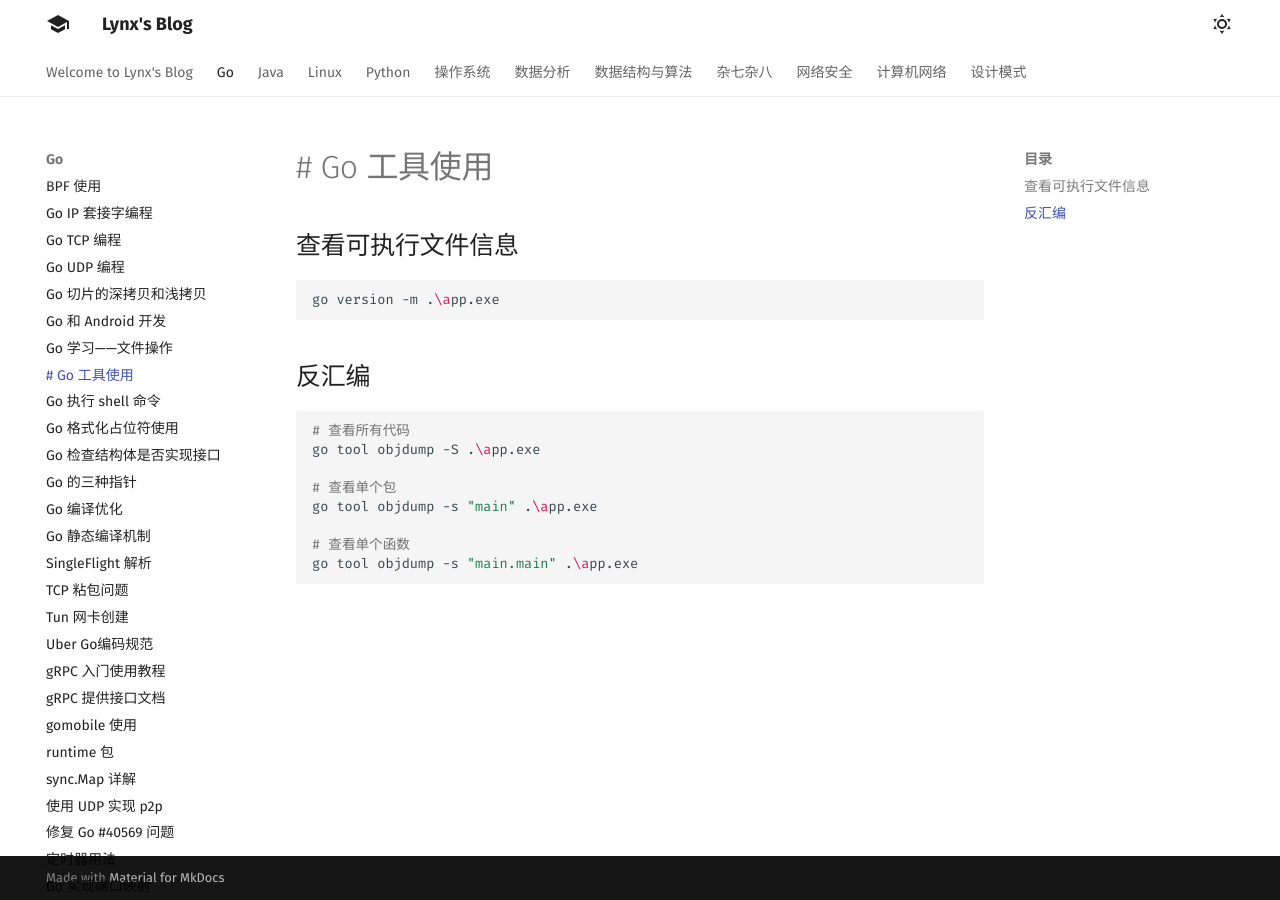
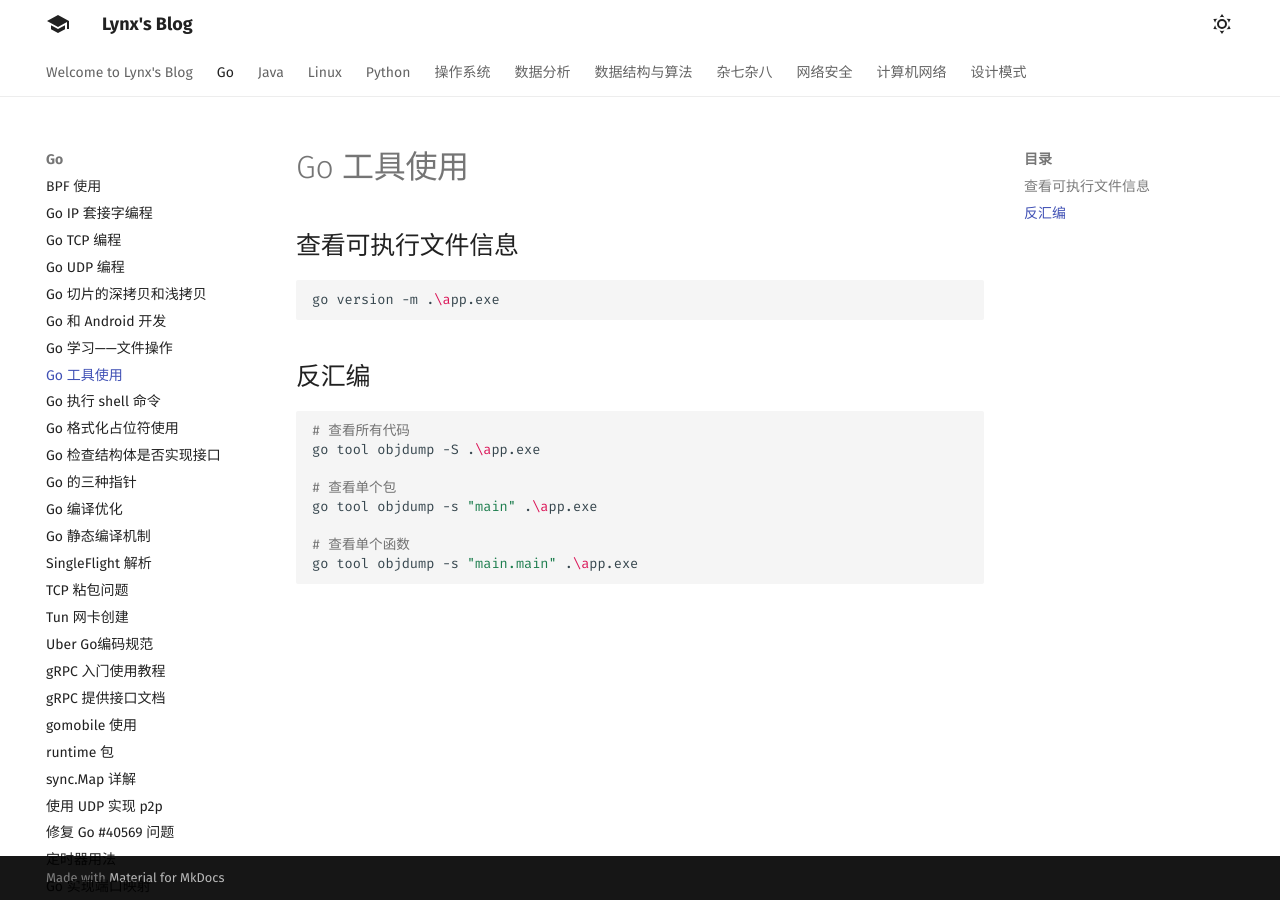
Before and after one commit to 1314liuwei/blog, an MkDocs documentation site: the page built from docs/Go/Go 工具使用.md, in a window 1280 px wide. Built offline with MkDocs 1.6.1 and Material for MkDocs 9.7.7, drawn with Linux system fonts in a browser that asks for light colours.

Commit message:
2023/08/25 周五

```diff
--- a/docs/Go/Go 工具使用.md
+++ b/docs/Go/Go 工具使用.md
@@ -1,4 +1,4 @@
-# # Go 工具使用
+# Go 工具使用
 
 ## 查看可执行文件信息
 
```
Also changed, not shown: docs/index.md (+2 -1 lines).
